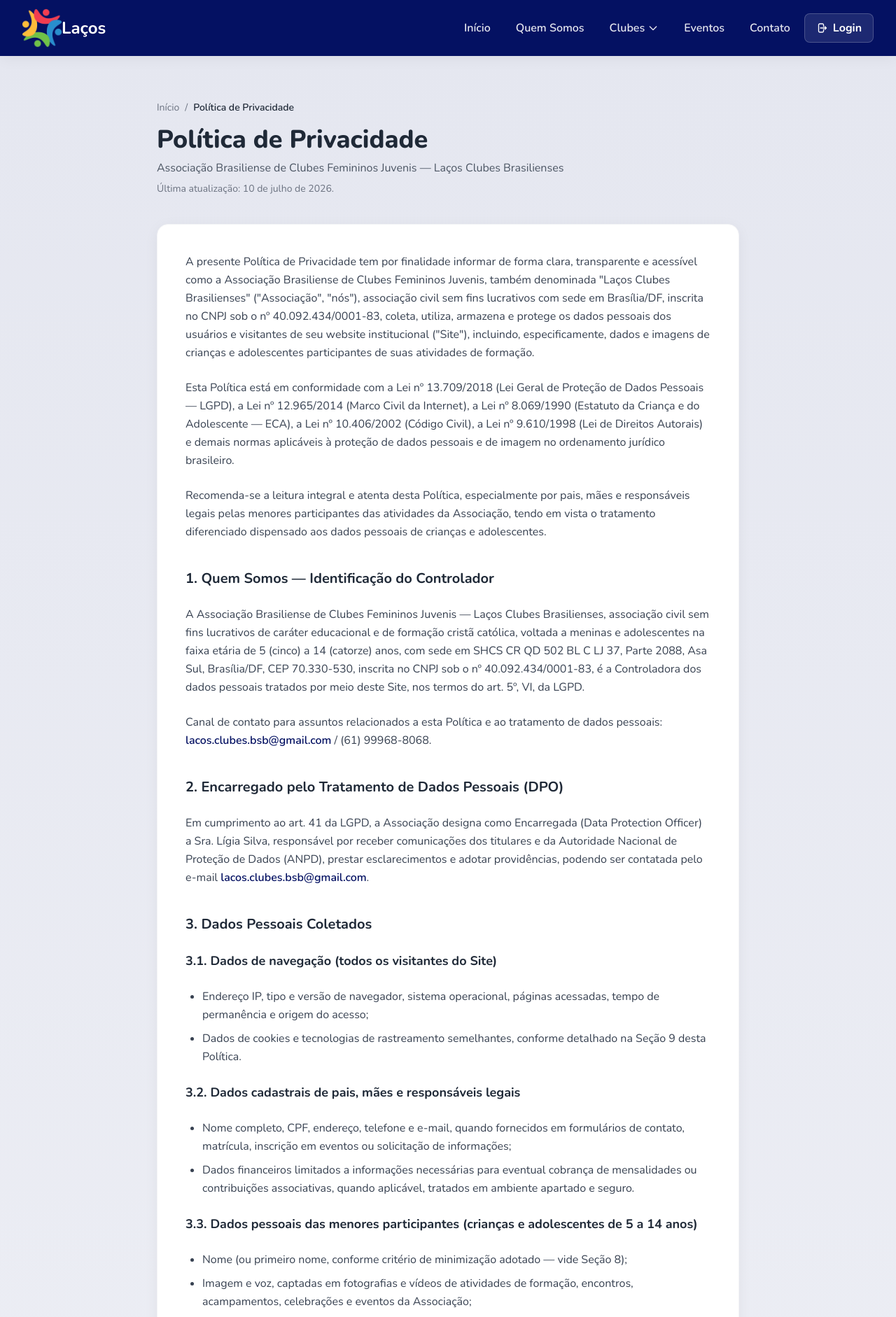
After one commit to Gustmeal/site_lacos, a Flask app: page /politica-de-privacidade in a window 1280 px wide. The commit adds this page. Shown: the top 1882 px of the page at 70% size. Run offline with Flask 3, Linux system fonts and the light colour scheme; some libraries are stand-ins or nearby versions.

Commit message:
termos de uso e políticA DE PRIVACIDADE

```diff
--- a/app/blueprints/public/routes.py
+++ b/app/blueprints/public/routes.py
@@ -205,3 +205,12 @@ def clube_detalhe(slug):
         outros_clubes=outros_clubes,
         form=form,
     )
+
+@public_bp.route("/termos-de-uso")
+def termos_de_uso():
+    return render_template("pages/termos_de_uso.html")
+
+
+@public_bp.route("/politica-de-privacidade")
+def politica_privacidade():
+    return render_template("pages/politica_privacidade.html")
--- a/app/templates/components/footer.html
+++ b/app/templates/components/footer.html
@@ -83,9 +83,9 @@ FOOTER DO SITE LAÇOS
                 © <span id="year"></span> Associação Laços. Todos os direitos reservados.
             </p>
             <div class="flex flex-wrap gap-4 text-gray-400 justify-center">
-                <a href="#" class="hover:text-white transition">Política de Privacidade</a>
+                <a href="{{ url_for('public.politica_privacidade') }}" class="hover:text-white transition">Política de Privacidade</a>
                 <span class="hidden sm:inline">|</span>
-                <a href="#" class="hover:text-white transition">Termos de Uso</a>
+                <a href="{{ url_for('public.termos_de_uso') }}" class="hover:text-white transition">Termos de Uso</a>
                 <span class="hidden sm:inline">|</span>
                 <a href="{{ url_for('admin.login') }}" class="hover:text-white transition opacity-60">Acesso Restrito</a>
             </div>
--- /dev/null
+++ b/app/templates/pages/politica_privacidade.html
@@ -0,0 +1,159 @@
+{% extends 'base.html' %}
+{% block title %}Política de Privacidade | Laços{% endblock %}
+
+{% block content %}
+<section class="py-12 md:py-16 bg-gradient-to-b from-lacos-marinho-suave to-white">
+    <div class="max-w-4xl mx-auto px-4 sm:px-6 lg:px-8">
+
+        {# CABEÇALHO #}
+        <div class="mb-10">
+            <nav class="mb-4">
+                <ol class="flex items-center gap-2 text-sm text-gray-500">
+                    <li><a href="{{ url_for('public.home') }}" class="hover:text-lacos-marinho">Início</a></li>
+                    <li>/</li>
+                    <li class="text-gray-800 font-semibold">Política de Privacidade</li>
+                </ol>
+            </nav>
+            <h1 class="text-3xl md:text-4xl font-extrabold text-gray-800 mb-2">Política de Privacidade</h1>
+            <p class="text-gray-600">Associação Brasiliense de Clubes Femininos Juvenis — Laços Clubes Brasilienses</p>
+            <p class="text-sm text-gray-500 mt-2">Última atualização: 10 de julho de 2026.</p>
+        </div>
+
+        {# CONTEÚDO #}
+        <div class="bg-white rounded-2xl shadow-soft border border-gray-100 p-6 md:p-10 space-y-6 text-gray-700 leading-relaxed">
+
+            <p>A presente Política de Privacidade tem por finalidade informar de forma clara, transparente e acessível como a Associação Brasiliense de Clubes Femininos Juvenis, também denominada "Laços Clubes Brasilienses" ("Associação", "nós"), associação civil sem fins lucrativos com sede em Brasília/DF, inscrita no CNPJ sob o nº 40.092.434/0001-83, coleta, utiliza, armazena e protege os dados pessoais dos usuários e visitantes de seu website institucional ("Site"), incluindo, especificamente, dados e imagens de crianças e adolescentes participantes de suas atividades de formação.</p>
+
+            <p>Esta Política está em conformidade com a Lei nº 13.709/2018 (Lei Geral de Proteção de Dados Pessoais — LGPD), a Lei nº 12.965/2014 (Marco Civil da Internet), a Lei nº 8.069/1990 (Estatuto da Criança e do Adolescente — ECA), a Lei nº 10.406/2002 (Código Civil), a Lei nº 9.610/1998 (Lei de Direitos Autorais) e demais normas aplicáveis à proteção de dados pessoais e de imagem no ordenamento jurídico brasileiro.</p>
+
+            <p>Recomenda-se a leitura integral e atenta desta Política, especialmente por pais, mães e responsáveis legais pelas menores participantes das atividades da Associação, tendo em vista o tratamento diferenciado dispensado aos dados pessoais de crianças e adolescentes.</p>
+
+            <h2 class="text-xl font-bold text-gray-800 pt-4">1. Quem Somos — Identificação do Controlador</h2>
+            <p>A Associação Brasiliense de Clubes Femininos Juvenis — Laços Clubes Brasilienses, associação civil sem fins lucrativos de caráter educacional e de formação cristã católica, voltada a meninas e adolescentes na faixa etária de 5 (cinco) a 14 (catorze) anos, com sede em SHCS CR QD 502 BL C LJ 37, Parte 2088, Asa Sul, Brasília/DF, CEP 70.330-530, inscrita no CNPJ sob o nº 40.092.434/0001-83, é a Controladora dos dados pessoais tratados por meio deste Site, nos termos do art. 5º, VI, da LGPD.</p>
+            <p>Canal de contato para assuntos relacionados a esta Política e ao tratamento de dados pessoais: <a href="mailto:lacos.clubes.bsb@gmail.com" class="text-lacos-marinho font-semibold hover:underline">lacos.clubes.bsb@gmail.com</a> / (61) 99968-8068.</p>
+
+            <h2 class="text-xl font-bold text-gray-800 pt-4">2. Encarregado pelo Tratamento de Dados Pessoais (DPO)</h2>
+            <p>Em cumprimento ao art. 41 da LGPD, a Associação designa como Encarregada (Data Protection Officer) a Sra. Lígia Silva, responsável por receber comunicações dos titulares e da Autoridade Nacional de Proteção de Dados (ANPD), prestar esclarecimentos e adotar providências, podendo ser contatada pelo e-mail <a href="mailto:lacos.clubes.bsb@gmail.com" class="text-lacos-marinho font-semibold hover:underline">lacos.clubes.bsb@gmail.com</a>.</p>
+
+            <h2 class="text-xl font-bold text-gray-800 pt-4">3. Dados Pessoais Coletados</h2>
+            <h3 class="text-lg font-bold text-gray-800">3.1. Dados de navegação (todos os visitantes do Site)</h3>
+            <ul class="list-disc pl-6 space-y-2">
+                <li>Endereço IP, tipo e versão de navegador, sistema operacional, páginas acessadas, tempo de permanência e origem do acesso;</li>
+                <li>Dados de cookies e tecnologias de rastreamento semelhantes, conforme detalhado na Seção 9 desta Política.</li>
+            </ul>
+            <h3 class="text-lg font-bold text-gray-800">3.2. Dados cadastrais de pais, mães e responsáveis legais</h3>
+            <ul class="list-disc pl-6 space-y-2">
+                <li>Nome completo, CPF, endereço, telefone e e-mail, quando fornecidos em formulários de contato, matrícula, inscrição em eventos ou solicitação de informações;</li>
+                <li>Dados financeiros limitados a informações necessárias para eventual cobrança de mensalidades ou contribuições associativas, quando aplicável, tratados em ambiente apartado e seguro.</li>
+            </ul>
+            <h3 class="text-lg font-bold text-gray-800">3.3. Dados pessoais das menores participantes (crianças e adolescentes de 5 a 14 anos)</h3>
+            <ul class="list-disc pl-6 space-y-2">
+                <li>Nome (ou primeiro nome, conforme critério de minimização adotado — vide Seção 8);</li>
+                <li>Imagem e voz, captadas em fotografias e vídeos de atividades de formação, encontros, acampamentos, celebrações e eventos da Associação;</li>
+                <li>Eventuais dados de saúde estritamente necessários à segurança da participante durante as atividades (ex.: alergias, restrições alimentares), tratados como dado sensível nos termos do art. 5º, II, da LGPD.</li>
+            </ul>
+            <p>A Associação reforça que a imagem, a voz e o nome de crianças e adolescentes recebem proteção qualificada pelo ordenamento jurídico brasileiro, notadamente pelos arts. 17 e 18 do ECA (direito ao respeito e à preservação da imagem, identidade e dignidade), pelo art. 20 do Código Civil (proteção da imagem e da honra) e pelo art. 14 da LGPD, que exige consentimento específico e em destaque para o tratamento de dados de crianças.</p>
+
+            <h2 class="text-xl font-bold text-gray-800 pt-4">4. Base Legal para o Tratamento</h2>
+            <p>O tratamento de dados pessoais pela Associação fundamenta-se, conforme a hipótese aplicável, nas seguintes bases legais previstas nos arts. 7º e 11 da LGPD:</p>
+            <ul class="list-disc pl-6 space-y-2">
+                <li><strong>Consentimento</strong> (art. 7º, I, e art. 11, I) — para a publicação de fotos, vídeos e nome das menores no Site e em redes sociais institucionais, mediante consentimento específico e destacado de pelo menos um dos pais ou responsável legal, nos termos do art. 14, §1º, da LGPD;</li>
+                <li><strong>Execução de política pública / cumprimento de obrigação legal ou regulatória</strong> (art. 7º, II) — quando aplicável a obrigações estatutárias ou legais da Associação;</li>
+                <li><strong>Legítimo interesse</strong> (art. 7º, IX) — para fins de segurança do Site, prevenção a fraudes e melhoria da navegação, sempre respeitados os direitos e liberdades fundamentais dos titulares;</li>
+                <li><strong>Proteção da vida ou da incolumidade física</strong> (art. 7º, VIII, e art. 11, II, "e") — para dados de saúde estritamente necessários à segurança das participantes durante as atividades.</li>
+            </ul>
+            <p>Nos termos do art. 14 da LGPD, o tratamento de dados pessoais de crianças deverá ser realizado em seu melhor interesse, e o consentimento para tratamento de dados de crianças será considerado especificamente dado, quando destacado das demais finalidades, para uma finalidade específica, sendo vedado o condicionamento da participação nas atividades da Associação ao fornecimento de dados desnecessários à finalidade principal do serviço.</p>
+
+            <h2 class="text-xl font-bold text-gray-800 pt-4">5. Finalidade do Tratamento</h2>
+            <ul class="list-disc pl-6 space-y-2">
+                <li>Viabilizar o funcionamento do Site e a comunicação institucional com famílias e interessados;</li>
+                <li>Divulgar as atividades de formação cristã católica promovidas pela Associação, incluindo registro fotográfico e audiovisual de encontros, celebrações e eventos, para fins institucionais, educacionais e de prestação de contas à comunidade;</li>
+                <li>Processar inscrições, matrículas e comunicações com responsáveis legais;</li>
+                <li>Garantir a segurança das participantes durante as atividades, quando dados de saúde forem fornecidos voluntariamente;</li>
+                <li>Cumprir obrigações legais, estatutárias e regulatórias aplicáveis a associações sem fins lucrativos.</li>
+            </ul>
+            <p>Os dados pessoais não serão utilizados para finalidades incompatíveis com as informadas nesta Política, tampouco para fins comerciais, publicitários ou de venda a terceiros.</p>
+
+            <h2 class="text-xl font-bold text-gray-800 pt-4">6. Uso de Imagem de Crianças e Adolescentes — Regras Específicas</h2>
+            <p>Em razão da natureza sensível do conteúdo publicado, a Associação adota as seguintes salvaguardas adicionais para a publicação de fotos e vídeos de menores no Site:</p>
+            <ul class="list-disc pl-6 space-y-2">
+                <li>Coleta prévia de Termo de Autorização de Uso de Imagem de Menor, assinado por pelo menos um dos pais ou responsável legal, específico para esta finalidade e apartado de outros termos de adesão, nos termos do art. 14, §1º, da LGPD;</li>
+                <li>Publicação preferencial de fotos e vídeos em grupo, evitando-se, sempre que possível, a associação direta entre imagem e nome completo da participante;</li>
+                <li>Vedação à divulgação de dados que permitam a localização ou identificação de rotina da menor (endereço residencial, escola, itinerários), em observância ao art. 143 e ao art. 247 do ECA;</li>
+                <li>Possibilidade de os pais ou responsáveis solicitarem, a qualquer tempo e sem ônus, a remoção de fotos, vídeos ou menções específicas de sua filha ou tutelada, mediante simples solicitação ao canal de contato indicado nesta Política, com atendimento em prazo razoável;</li>
+                <li>Revogação do consentimento a qualquer momento, nos termos do art. 8º, §5º, da LGPD, sem prejuízo da licitude do tratamento realizado anteriormente à revogação;</li>
+                <li>Em caso de desligamento da participante das atividades da Associação, exclusão ou anonimização de suas imagens do Site em prazo razoável, mediante solicitação dos responsáveis.</li>
+            </ul>
+            <p>A Associação não realiza a chamada geolocalização de crianças e adolescentes no Site nem publica dados de rotina que possam colocar em risco a segurança das participantes, em observância às diretrizes de proteção à infância no ambiente digital.</p>
+
+            <h2 class="text-xl font-bold text-gray-800 pt-4">7. Compartilhamento de Dados com Terceiros</h2>
+            <p>Os dados pessoais poderão ser compartilhados nas seguintes hipóteses, sempre limitadas ao estritamente necessário:</p>
+            <ul class="list-disc pl-6 space-y-2">
+                <li>Com prestadores de serviços de hospedagem, e-mail e tecnologia da informação, na qualidade de operadores (art. 5º, VII, da LGPD), mediante instrumento contratual que assegure padrões de segurança e confidencialidade compatíveis com a LGPD;</li>
+                <li>Com autoridades públicas, mediante requisição legal ou judicial;</li>
+                <li>Com a Confederação, federação ou entidade religiosa/associativa à qual a Associação seja filiada, quando estritamente necessário ao cumprimento de finalidades institucionais, sempre resguardado o mesmo padrão de proteção previsto nesta Política.</li>
+            </ul>
+            <p>A Associação não comercializa, aluga ou cede dados pessoais de seus associados, participantes ou visitantes do Site a terceiros para fins de publicidade ou marketing.</p>
+
+            <h2 class="text-xl font-bold text-gray-800 pt-4">8. Transferência Internacional de Dados</h2>
+            <p>Caso o Site utilize serviços de hospedagem, e-mail ou análise de tráfego cujos servidores estejam localizados fora do território nacional (ex.: provedores de nuvem internacionais), tal transferência internacional observará as hipóteses do art. 33 da LGPD, buscando-se, sempre que possível, fornecedores que adotem cláusulas contratuais padrão, selos de conformidade ou que estejam sediados em países com grau de proteção de dados pessoais adequado, conforme regulamentação da ANPD.</p>
+
+            <h2 class="text-xl font-bold text-gray-800 pt-4">9. Cookies e Tecnologias de Rastreamento</h2>
+            <p>O Site poderá utilizar cookies próprios e de terceiros para fins de funcionamento técnico, medição de audiência e melhoria da experiência de navegação. Os cookies são classificados em:</p>
+            <ul class="list-disc pl-6 space-y-2">
+                <li><strong>Cookies estritamente necessários</strong> — essenciais ao funcionamento do Site, não sujeitos a opt-out;</li>
+                <li><strong>Cookies de desempenho e analíticos</strong> — utilizados para compreender a navegação de forma agregada e anônima;</li>
+                <li><strong>Cookies de funcionalidade</strong> — utilizados para lembrar preferências do usuário.</li>
+            </ul>
+            <p>O usuário poderá gerenciar ou desabilitar cookies não essenciais diretamente nas configurações de seu navegador, sem prejuízo de que a desativação de determinados cookies possa afetar funcionalidades do Site. O Site não utiliza cookies de publicidade direcionada a crianças, em observância à Resolução nº 163 do CONANDA.</p>
+
+            <h2 class="text-xl font-bold text-gray-800 pt-4">10. Prazo de Retenção dos Dados</h2>
+            <p>Os dados pessoais serão mantidos pelo período necessário ao cumprimento das finalidades para as quais foram coletados, observados os prazos legais de guarda de registros de conexão e de acesso a aplicações previstos nos arts. 13 e 15 da Lei nº 12.965/2014 (Marco Civil da Internet), bem como eventuais prazos prescricionais aplicáveis. Encerrada a finalidade do tratamento, os dados serão eliminados ou anonimizados, ressalvadas as hipóteses do art. 16 da LGPD (cumprimento de obrigação legal, estudo por órgão de pesquisa, transferência a terceiro ou uso exclusivo da Associação, vedado o acesso por terceiro, e desde que anonimizados os dados).</p>
+
+            <h2 class="text-xl font-bold text-gray-800 pt-4">11. Direitos dos Titulares de Dados</h2>
+            <p>Nos termos dos arts. 17 a 22 da LGPD, o titular dos dados — ou, no caso de crianças e adolescentes, seus pais ou responsáveis legais, em seu nome — poderá, mediante requisição ao Encarregado, exercer os seguintes direitos:</p>
+            <ul class="list-disc pl-6 space-y-2">
+                <li>Confirmação da existência de tratamento;</li>
+                <li>Acesso aos dados pessoais tratados;</li>
+                <li>Correção de dados incompletos, inexatos ou desatualizados;</li>
+                <li>Anonimização, bloqueio ou eliminação de dados desnecessários, excessivos ou tratados em desconformidade com a LGPD;</li>
+                <li>Portabilidade dos dados a outro fornecedor de serviço, mediante requisição expressa;</li>
+                <li>Eliminação dos dados pessoais tratados com base no consentimento, ressalvadas as hipóteses legais de conservação;</li>
+                <li>Informação sobre entidades públicas e privadas com as quais a Associação compartilhou dados;</li>
+                <li>Revogação do consentimento, a qualquer tempo, mediante manifestação expressa;</li>
+                <li>Oposição a tratamento realizado com fundamento em hipótese distinta do consentimento, em caso de descumprimento da LGPD.</li>
+            </ul>
+            <p>As solicitações serão respondidas em prazo razoável, observadas eventuais limitações técnicas e legais, sendo gratuita, salvo hipóteses de reiteração manifestamente infundada ou excessiva.</p>
+
+            <h2 class="text-xl font-bold text-gray-800 pt-4">12. Segurança da Informação</h2>
+            <p>A Associação adota medidas técnicas e administrativas aptas a proteger os dados pessoais de acessos não autorizados e de situações acidentais ou ilícitas de destruição, perda, alteração, comunicação ou difusão, nos termos do art. 46 da LGPD, incluindo controle de acesso, backups periódicos e restrição de acesso a fotos e vídeos de menores a pessoas autorizadas envolvidas na gestão do Site.</p>
+            <p>Na hipótese de incidente de segurança que possa acarretar risco ou dano relevante aos titulares, a Associação comunicará o fato à ANPD e aos titulares afetados, ou seus responsáveis legais, em prazo razoável, conforme art. 48 da LGPD, informando a natureza dos dados afetados, as medidas adotadas e os riscos relacionados ao incidente.</p>
+
+            <h2 class="text-xl font-bold text-gray-800 pt-4">13. Direitos Autorais sobre o Conteúdo Fotográfico e Audiovisual</h2>
+            <p>As fotografias e vídeos produzidos pela Associação constituem obras protegidas pela Lei nº 9.610/1998 (Lei de Direitos Autorais), sendo a Associação titular dos direitos patrimoniais sobre o material produzido em suas atividades institucionais, sem prejuízo do direito personalíssimo de imagem das participantes retratadas, tutelado pelo art. 20 do Código Civil e pelo art. 17 do ECA. A reprodução, download ou uso de imagens do Site por terceiros para finalidades distintas das autorizadas nesta Política é vedada, conforme detalhado nos Termos de Uso.</p>
+
+            <h2 class="text-xl font-bold text-gray-800 pt-4">14. Responsabilidade Civil e Marco Civil da Internet</h2>
+            <p>A responsabilidade civil da Associação é tratada de forma distinta conforme a origem do conteúdo publicado no Site:</p>
+            <ul class="list-disc pl-6 space-y-2">
+                <li>Conteúdo institucional produzido pela própria Associação (textos, fotografias e vídeos de suas atividades) submete-se ao regime geral de responsabilidade civil previsto nos arts. 186 e 927 do Código Civil, cabendo à Associação o dever de diligência na coleta de consentimentos, na curadoria do material publicado e na pronta atenção a solicitações de correção ou remoção, não se aplicando a esta hipótese a limitação do art. 19 da Lei nº 12.965/2014, que disciplina especificamente a responsabilidade por conteúdo gerado por terceiros;</li>
+                <li>Conteúdo eventualmente gerado por terceiros (ex.: comentários de usuários, quando essa funcionalidade existir) observa o regime do art. 19 do Marco Civil da Internet, segundo o qual a Associação, na qualidade de provedora de aplicação, somente responderá civilmente se, após ordem judicial específica, deixar de tornar indisponível o conteúdo apontado como infringente, ressalvadas as hipóteses de notificação extrajudicial suficiente em matéria de conteúdo que viole a dignidade ou a intimidade de crianças e adolescentes.</li>
+            </ul>
+            <p>Em qualquer caso, a Associação observa que os direitos da personalidade das menores — imagem, honra, identidade e dignidade — são irrenunciáveis e intransmissíveis, nos termos do art. 11 do Código Civil, e que o ECA constitui norma de ordem pública fundada no princípio da proteção integral. Por essa razão, esta Política não tem o efeito de excluir ou limitar a responsabilidade da Associação por violação a tais direitos, operando antes como instrumento de transparência e como demonstração das medidas de diligência, cuidado e boa-fé adotadas para a prevenção de danos e para o atendimento célere de solicitações dos titulares e de seus responsáveis legais.</p>
+
+            <h2 class="text-xl font-bold text-gray-800 pt-4">15. Alterações desta Política</h2>
+            <p>Esta Política de Privacidade poderá ser atualizada a qualquer tempo, em razão de mudanças legislativas, regulatórias ou nas práticas de tratamento de dados da Associação. A versão vigente será sempre disponibilizada no Site, com indicação da data de última atualização. Alterações substanciais que impliquem novas finalidades de tratamento de dados de menores serão comunicadas aos responsáveis legais, sendo requerido, quando aplicável, novo consentimento específico.</p>
+
+            <h2 class="text-xl font-bold text-gray-800 pt-4">16. Canal de Atendimento e Reclamações</h2>
+            <p>Dúvidas, solicitações relativas ao exercício de direitos ou reclamações sobre o tratamento de dados pessoais poderão ser encaminhadas ao Encarregado pelo e-mail <a href="mailto:lacos.clubes.bsb@gmail.com" class="text-lacos-marinho font-semibold hover:underline">lacos.clubes.bsb@gmail.com</a>. O titular poderá, ainda, apresentar reclamação à Autoridade Nacional de Proteção de Dados (ANPD), caso entenda necessário.</p>
+
+            <h2 class="text-xl font-bold text-gray-800 pt-4">17. Legislação Aplicável e Foro</h2>
+            <p>Esta Política de Privacidade é regida pelas leis da República Federativa do Brasil. Fica eleito o foro da Comarca de Brasília/DF para dirimir quaisquer controvérsias oriundas desta Política, com renúncia a qualquer outro, por mais privilegiado que seja.</p>
+
+            <div class="pt-6 border-t border-gray-100 text-sm text-gray-500">
+                <p>Última atualização: 10 de julho de 2026.</p>
+                <p class="font-semibold text-gray-700 mt-1">Associação Brasiliense de Clubes Femininos Juvenis — Laços Clubes Brasilienses</p>
+            </div>
+        </div>
+    </div>
+</section>
+{% endblock %}
```
Also changed, not shown: app/templates/pages/termos_de_uso.html (added, +103 -0 lines).
